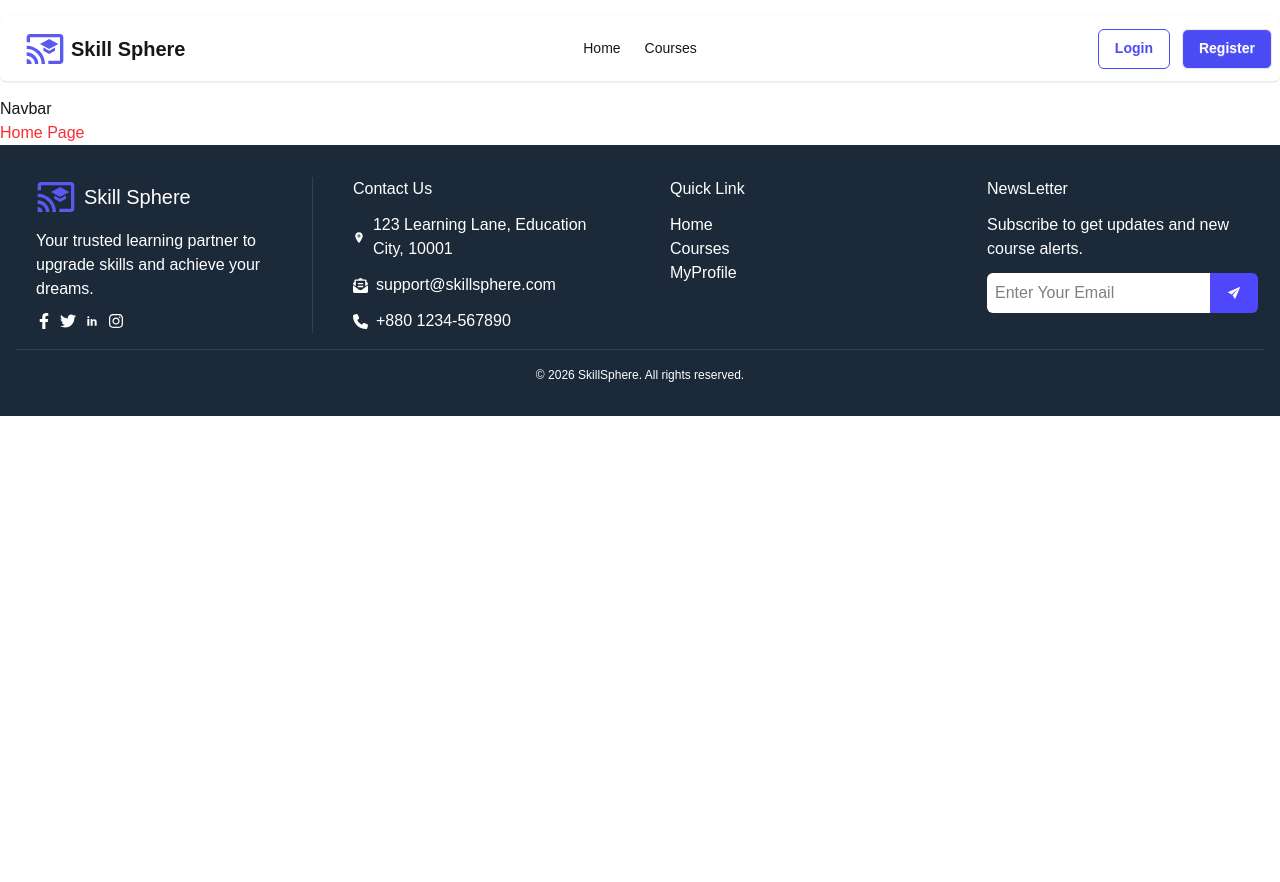
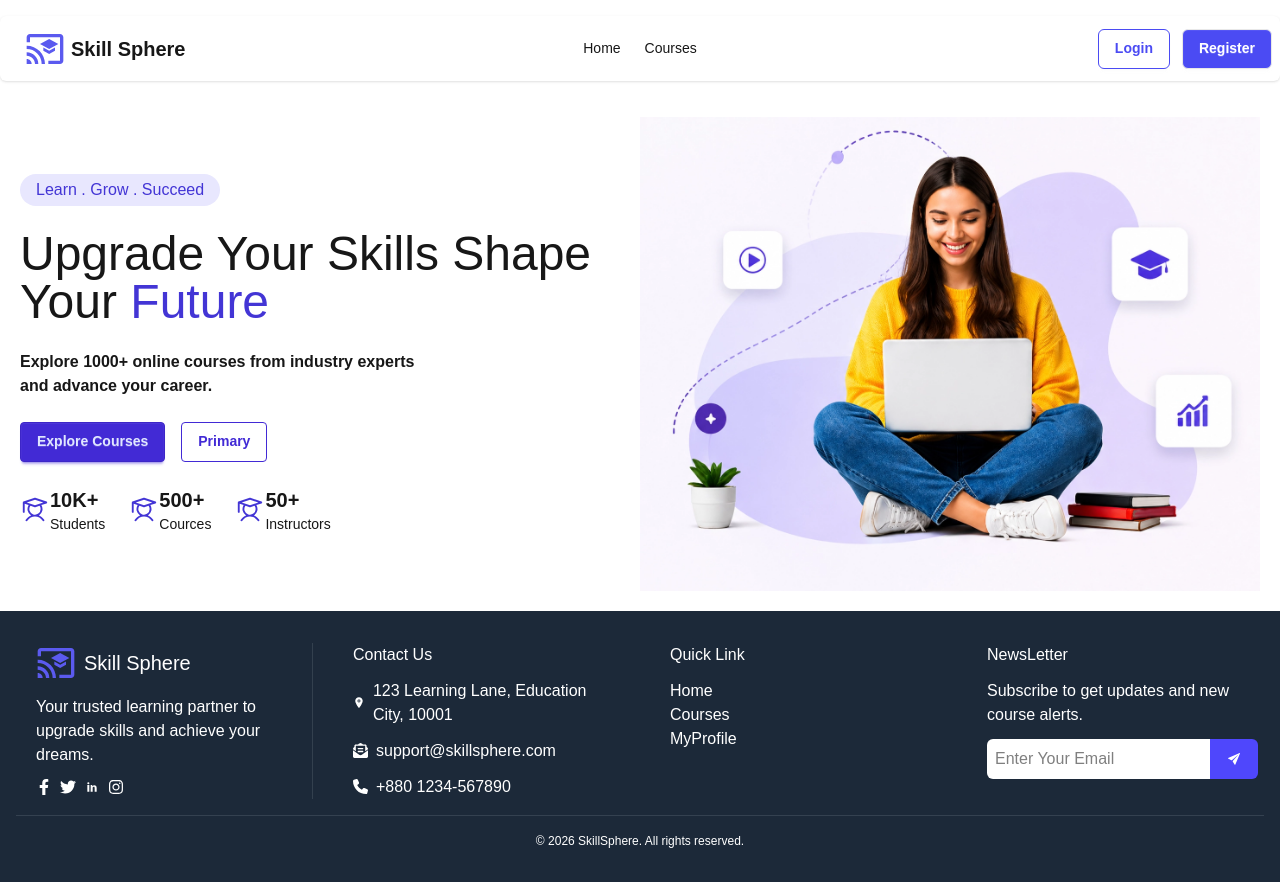
Before and after one commit to foysal41/B13-A8-Skill-Sphere, a Next.js app: page / in a window 1280 px wide. Before the commit the page ends 800 px from the top, so only its background shows below. Built offline with nearby package versions, Linux system fonts and the light colour scheme.

Commit message:
Create hero section with required content and generate image on the right side

```diff
--- /dev/null
+++ b/public/courses.js
@@ -0,0 +1,68 @@
+[
+  {
+    "id": 1,
+    "title": "Complete Web Development Bootcamp",
+    "instructor": "John Doe",
+    "duration": "20 hours",
+    "rating": 4.8,
+    "level": "Beginner",
+    "description": "Learn full-stack web development from scratch.",
+    "image": "https://images.unsplash.com/photo-1498050108023-c5249f4df085",
+    "category": "Development"
+  },
+  {
+    "id": 2,
+    "title": "UI/UX Design Masterclass",
+    "instructor": "Sarah Lee",
+    "duration": "15 hours",
+    "rating": 4.7,
+    "level": "Beginner",
+    "description": "Master Figma and user experience design principles.",
+    "image": "https://images.unsplash.com/photo-1586717791821-3f44a563fa4c",
+    "category": "Design"
+  },
+  {
+    "id": 3,
+    "title": "Digital Marketing Pro",
+    "instructor": "Michael Smith",
+    "duration": "18 hours",
+    "rating": 4.6,
+    "level": "Intermediate",
+    "description": "Learn SEO, social media marketing, and ads.",
+    "image": "https://images.unsplash.com/photo-1460925895917-afdab827c52f",
+    "category": "Marketing"
+  },
+  {
+    "id": 4,
+    "title": "Python for Beginners",
+    "instructor": "David Warner",
+    "duration": "22 hours",
+    "rating": 4.9,
+    "level": "Beginner",
+    "description": "Start coding with Python and build real-world projects.",
+    "image": "https://images.unsplash.com/photo-1515879218367-8466d910aaa4",
+    "category": "Development"
+  },
+  {
+    "id": 5,
+    "title": "Advanced React & Next.js",
+    "instructor": "Alex Johnson",
+    "duration": "25 hours",
+    "rating": 4.8,
+    "level": "Advanced",
+    "description": "Build modern web apps with React and Next.js.",
+    "image": "https://images.unsplash.com/photo-1633356122544-f134324a6cee",
+    "category": "Development"
+  },
+  {
+    "id": 6,
+    "title": "Graphic Design Essentials",
+    "instructor": "Emma Watson",
+    "duration": "12 hours",
+    "rating": 4.5,
+    "level": "Beginner",
+    "description": "Learn Photoshop, Illustrator, and branding.",
+    "image": "https://images.unsplash.com/photo-1529333166437-7750a6dd5a70",
+    "category": "Design"
+  }
+]
--- /dev/null
+++ b/src/app/components/homgepage/Hero.jsx
@@ -0,0 +1,66 @@
+import Image from "next/image";
+import React from "react";
+import HeroImage from "@/assets/student_image.webp";
+import { PiStudent } from "react-icons/pi";
+
+const Hero = () => {
+  return (
+    <div className="container mx-auto  p-5">
+      <div className="grid grid-cols-1 md:grid-cols-2 items-center justify-between">
+        {/* left side */}
+        <div className="space-y-6 text-center md:text-left ">
+          <p className="bg-[#E8E7FE]  inline-block  px-4 py-1 rounded-full text-[#4335D5]">
+            Learn . Grow . Succeed
+          </p>
+          <h1 className=" text-5xl ">
+            Upgrade Your Skills Shape Your{" "}
+            <span className="text-[#4335D5]">Future</span>{" "}
+          </h1>
+          <p className="  font-bold md:w-100">
+            Explore 1000+ online courses from industry experts and advance your
+            career.{" "}
+          </p>
+
+          {/* Duel button */}
+          <div className="flex flex-row justify-center md:justify-start gap-4">
+            <button className="btn btn-primary">Explore Courses</button>
+            <button className="btn btn-outline btn-primary">Primary</button>
+          </div>
+          {/* states */}
+          <div className="flex items-center justify-center md:justify-start gap-6">
+            <div className="flex items-center">
+              <PiStudent size={30} className="text-[#4335D5]" />
+              <div>
+                <p className="text-xl font-bold">10K+</p>
+                <p className="text-sm">Students</p>
+              </div>
+            </div>
+
+            <div className="flex items-center">
+              <PiStudent size={30} className="text-[#4335D5]" />
+              <div>
+                <p className="text-xl font-bold">500+</p>
+                <p className="text-sm">Cources</p>
+              </div>
+            </div>
+
+            <div className="flex items-center">
+              <PiStudent size={30} className="text-[#4335D5]" />
+              <div>
+                <p className="text-xl font-bold">50+</p>
+                <p className="text-sm">Instructors</p>
+              </div>
+            </div>
+          </div>
+        </div>
+
+        {/* Right Side */}
+        <div>
+          <Image src={HeroImage} alt="student" width={800} height={800} />
+        </div>
+      </div>
+    </div>
+  );
+};
+
+export default Hero;
--- a/src/app/layout.js
+++ b/src/app/layout.js
@@ -27,7 +27,6 @@ export default function RootLayout({ children }) {
     >
       <body className="min-h-full flex flex-col bg-[#EFF0FD]">
         <Header></Header>
-        <Navbar></Navbar>
         {children}
         <Footer></Footer>
       </body>
--- a/src/app/page.js
+++ b/src/app/page.js
@@ -1,5 +1,10 @@
 import Image from "next/image";
+import Hero from "./components/homgepage/Hero";
 
 export default function Home() {
-  return <h2 className="text-red-500">Home Page</h2>;
+  return (
+    <div>
+      <Hero></Hero>
+    </div>
+  );
 }
```
Also changed, not shown: src/assets/student_image.webp (added).
